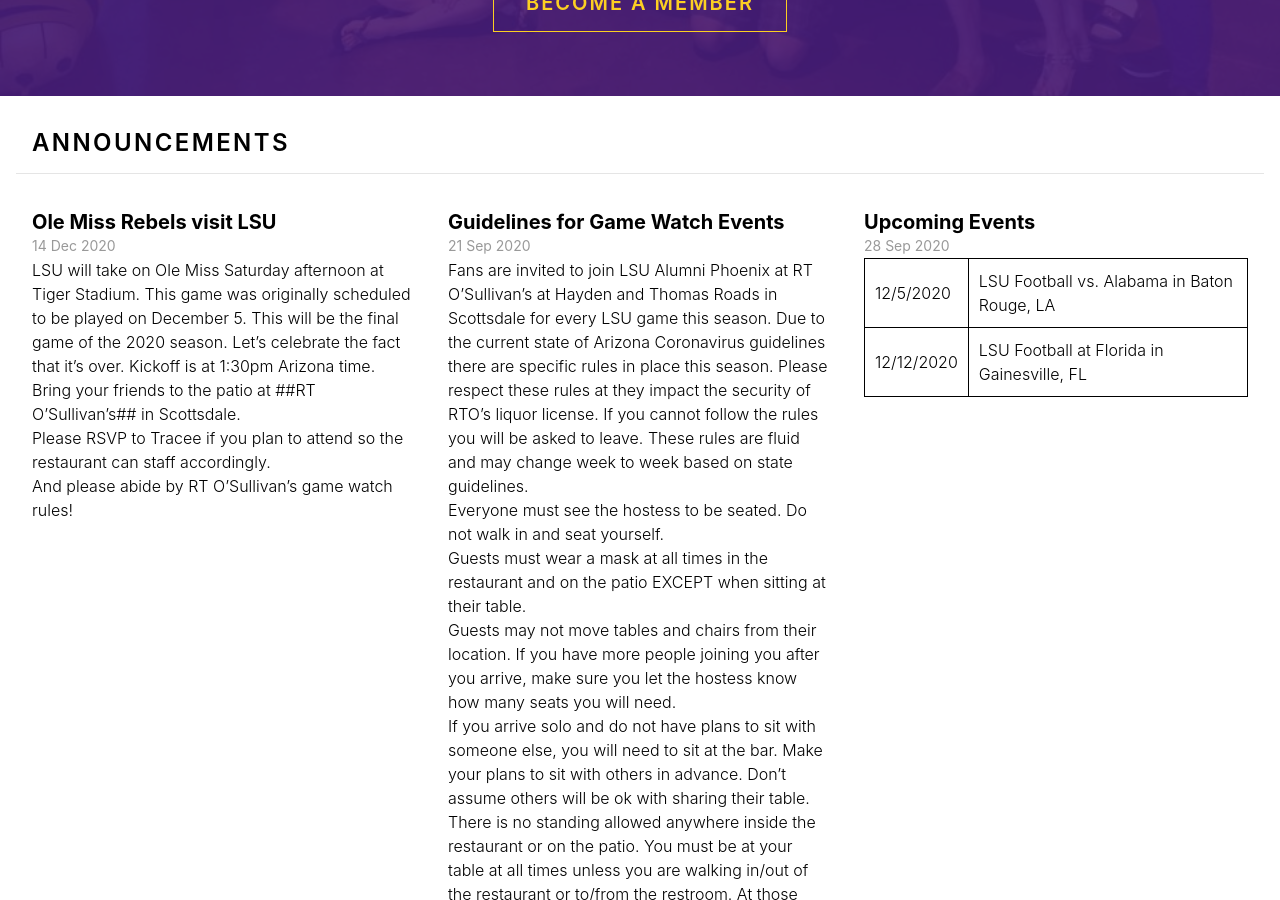
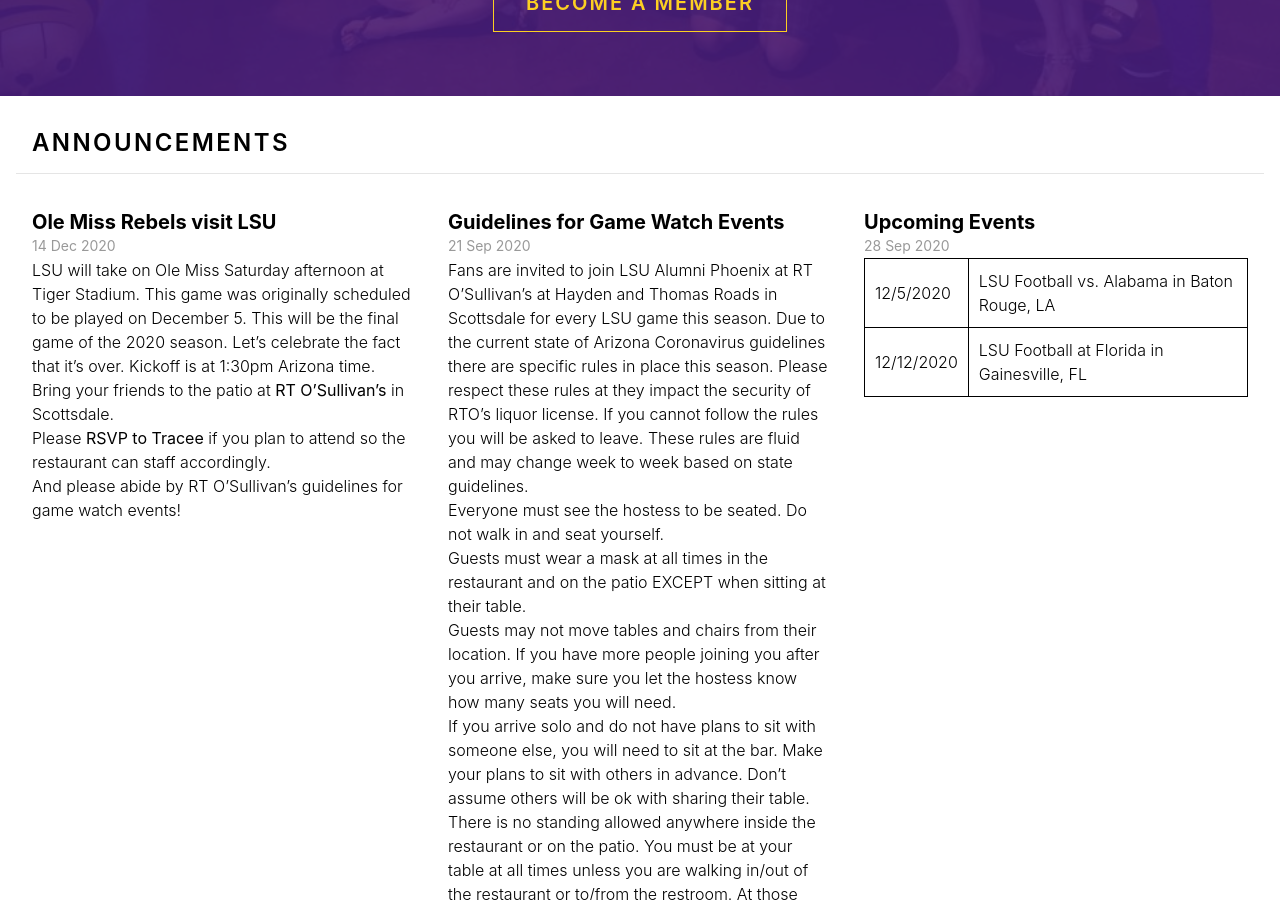
Before and after one commit to lsu-phoenix-alumni/lsu-phoenix-alumni.github.io, a Jekyll site: the page built from index.html, in a window 1280 px wide and 900 px high, scrolled down 747 px. Built offline with Jekyll 4.4.1, drawn with Linux system fonts in a browser that asks for light colours.

Commit message:
Updated Ole Miss Rebels Visit Lsu

```diff
--- a/_announcements/ole-miss-rebels-visit-lsu.markdown
+++ b/_announcements/ole-miss-rebels-visit-lsu.markdown
@@ -3,8 +3,8 @@ title: Ole Miss Rebels visit LSU
 date: 2020-12-14 14:26:00 -07:00
 ---
 
-LSU will take on Ole Miss Saturday afternoon at Tiger Stadium. This game was originally scheduled to be played on December 5. This will be the final game of the 2020 season. Let's celebrate the fact that it's over. Kickoff is at 1:30pm Arizona time. Bring your friends to the patio at ##RT O'Sullivan's## in Scottsdale.
+LSU will take on Ole Miss Saturday afternoon at Tiger Stadium. This game was originally scheduled to be played on December 5. This will be the final game of the 2020 season. Let's celebrate the fact that it's over. Kickoff is at 1:30pm Arizona time. Bring your friends to the patio at **RT O'Sullivan's** in Scottsdale.
 
-Please RSVP to Tracee if you plan to attend so the restaurant can staff accordingly.
+Please **RSVP to Tracee** if you plan to attend so the restaurant can staff accordingly.
 
-And please abide by RT O'Sullivan's game watch rules!
+And please abide by RT O'Sullivan's guidelines for game watch events!
```
